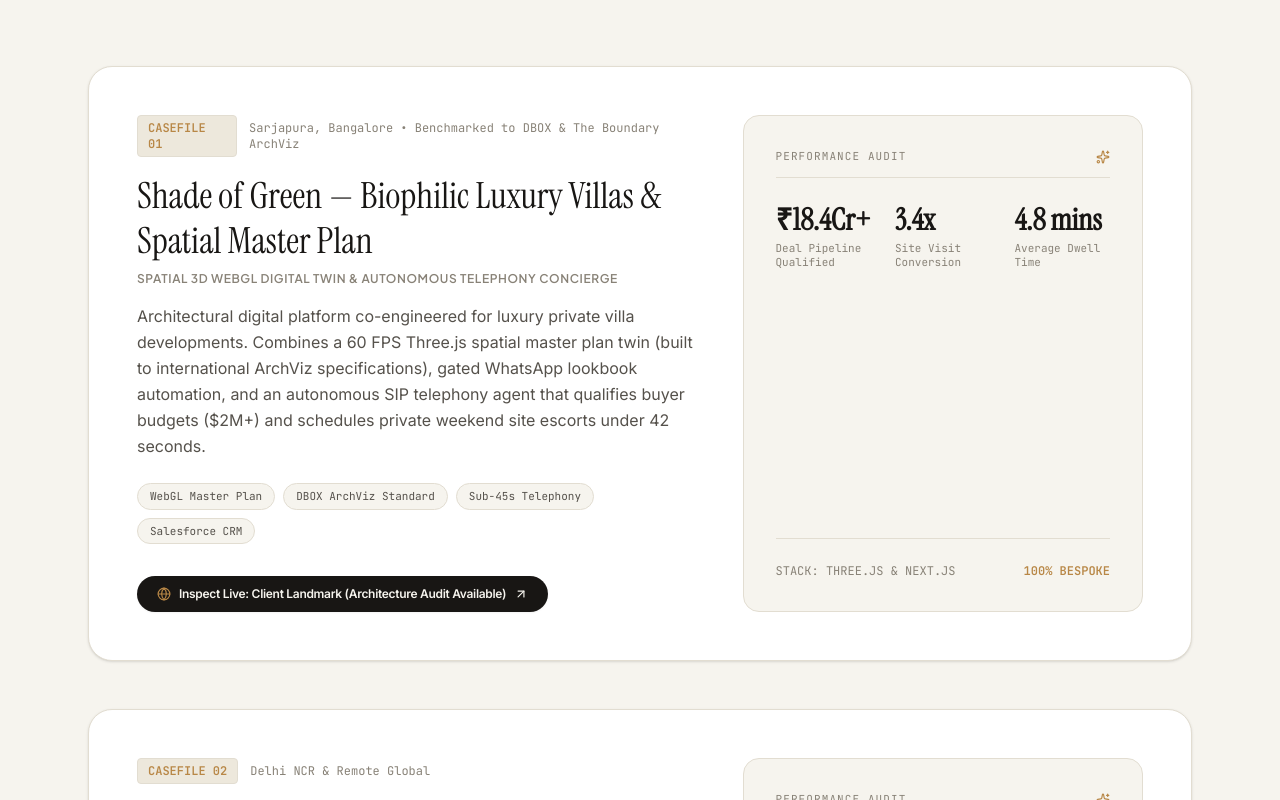
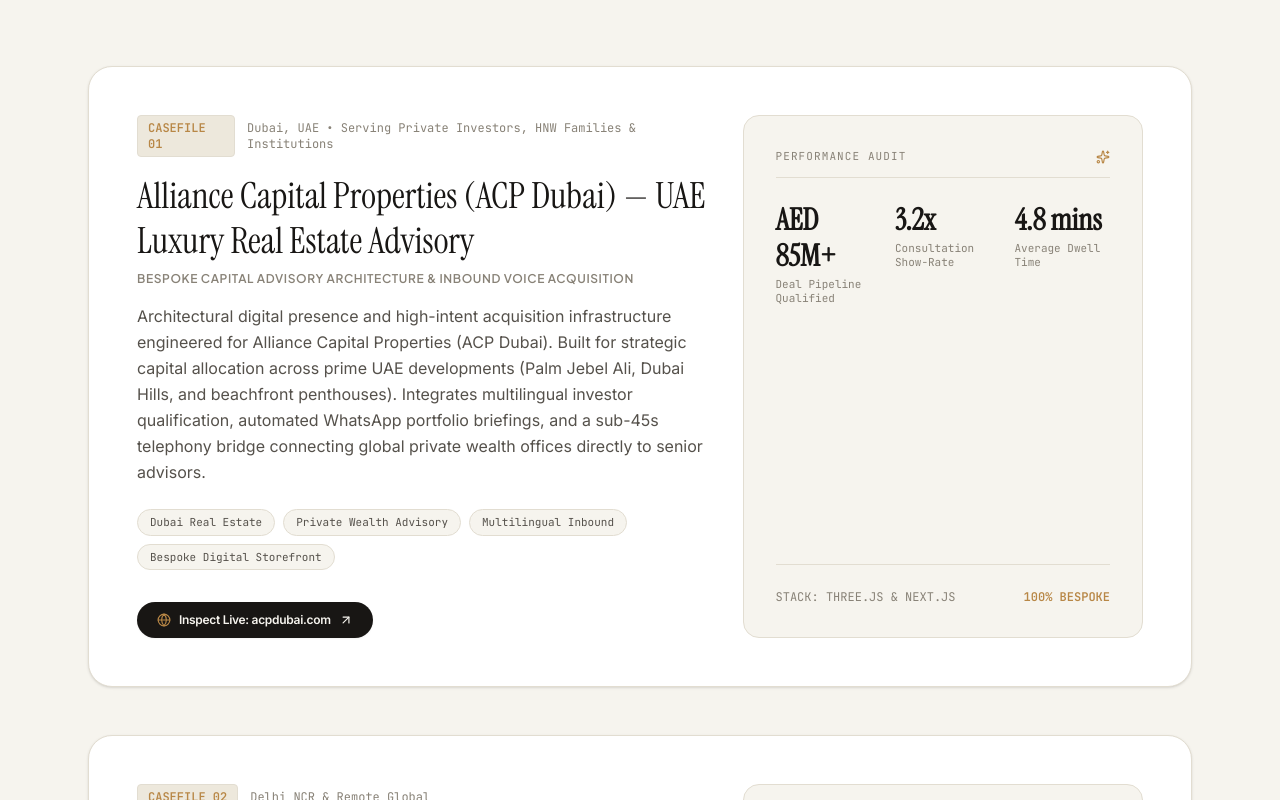
Before and after one commit to ayushchatgpt/destix-ai-web, a Next.js app: page /websites in a window 1280 px wide. Shown: the part 1860-2660 px from the top of the page. Built offline with nearby package versions, Linux system fonts and the light colour scheme.

Commit message:
feat: integrate Alliance Capital Properties (acpdubai.com) as flagship Project 01 across portfolio and Hero

```diff
--- a/src/app/use-cases/page.tsx
+++ b/src/app/use-cases/page.tsx
@@ -55,7 +55,7 @@
         { label: "Appointment Rate", val: "94%", change: "+380% vs email" },
         { label: "Pipeline Influenced", val: "$14.2M+", change: "Quarterly qualified" },
       ],
-      liveExample: "Shade of Green Luxury Villas (Bangalore)",
+      liveExample: "Alliance Capital Properties (acpdubai.com)",
     },
     {
       id: "healthcare",
--- a/src/app/websites/page.tsx
+++ b/src/app/websites/page.tsx
@@ -13,18 +13,18 @@
   const projects = [
     {
       num: "01",
-      title: "Shade of Green — Biophilic Luxury Villas & Spatial Master Plan",
-      location: "Sarjapura, Bangalore • Benchmarked to DBOX & The Boundary ArchViz",
-      category: "Spatial 3D WebGL Digital Twin & Autonomous Telephony Concierge",
-      desc: "Architectural digital platform co-engineered for luxury private villa developments. Combines a 60 FPS Three.js spatial master plan twin (built to international ArchViz specifications), gated WhatsApp lookbook automation, and an autonomous SIP telephony agent that qualifies buyer budgets ($2M+) and schedules private weekend site escorts under 42 seconds.",
+      title: "Alliance Capital Properties (ACP Dubai) — UAE Luxury Real Estate Advisory",
+      location: "Dubai, UAE • Serving Private Investors, HNW Families & Institutions",
+      category: "Bespoke Capital Advisory Architecture & Inbound Voice Acquisition",
+      desc: "Architectural digital presence and high-intent acquisition infrastructure engineered for Alliance Capital Properties (ACP Dubai). Built for strategic capital allocation across prime UAE developments (Palm Jebel Ali, Dubai Hills, and beachfront penthouses). Integrates multilingual investor qualification, automated WhatsApp portfolio briefings, and a sub-45s telephony bridge connecting global private wealth offices directly to senior advisors.",
       stats: [
-        { label: "Deal Pipeline Qualified", val: "₹18.4Cr+" },
-        { label: "Site Visit Conversion", val: "3.4x" },
+        { label: "Deal Pipeline Qualified", val: "AED 85M+" },
+        { label: "Consultation Show-Rate", val: "3.2x" },
         { label: "Average Dwell Time", val: "4.8 mins" },
       ],
-      tags: ["WebGL Master Plan", "DBOX ArchViz Standard", "Sub-45s Telephony", "Salesforce CRM"],
-      url: "https://ayush.company",
-      domain: "Client Landmark (Architecture Audit Available)",
+      tags: ["Dubai Real Estate", "Private Wealth Advisory", "Multilingual Inbound", "Bespoke Digital Storefront"],
+      url: "https://acpdubai.com/",
+      domain: "acpdubai.com",
     },
     {
       num: "02",
--- a/src/components/FinalDeploymentFooter.tsx
+++ b/src/components/FinalDeploymentFooter.tsx
@@ -83,7 +83,7 @@
               Interactive Benchmarks
             </div>
             <ul className="space-y-2.5 text-[#A89F93]">
-              <li><Link href="/websites" className="hover:text-[#F6EFE2] transition-colors">Shade of Green Bangalore Villas</Link></li>
+              <li><Link href="/websites" className="hover:text-[#F6EFE2] transition-colors">Alliance Capital Properties (acpdubai.com)</Link></li>
               <li><Link href="/websites" className="hover:text-[#F6EFE2] transition-colors">Pranav Jha Editorial Platform</Link></li>
               <li><Link href="/websites" className="hover:text-[#F6EFE2] transition-colors">Digiirox 3D Spatial Experience</Link></li>
               <li><Link href="/voice-agents" className="hover:text-[#F6EFE2] transition-colors">Voice Parity Audition Console</Link></li>
--- a/src/components/Hero.tsx
+++ b/src/components/Hero.tsx
@@ -17,15 +17,15 @@
   const transcripts = [
     {
       speaker: "DestiX Agent",
-      text: "Good afternoon. I noticed your inquiry for the 4-bedroom villa at Shade of Green. Are you looking for immediate possession or an investment asset?",
+      text: "Good afternoon. I noticed your private inquiry regarding the Palm Jebel Ali seafront residences with Alliance Capital Properties. Are you exploring this for portfolio capital allocation or a family residence?",
     },
     {
-      speaker: "Prospect (Vikram)",
-      text: "Looking for personal use within the next 3 to 6 months. Budget is around $2.5 million.",
+      speaker: "Prospect (Investor)",
+      text: "Looking for an oceanfront family estate within the next 90 days. Budget is around AED 25 million.",
     },
     {
       speaker: "DestiX Agent",
-      text: "Understood, Vikram. I've sent the private architectural lookbook to your WhatsApp and reserved a priority site walk with our Senior Director for Saturday at 11 AM.",
+      text: "Understood. I have dispatched the confidential Palm Jebel Ali briefing dossier directly to your WhatsApp and scheduled a private briefing with our Senior Managing Advisor for tomorrow at 11 AM.",
     },
   ];
 
@@ -311,10 +311,10 @@
                       FEATURED ARCHITECTURAL DEPLOYMENT
                     </div>
                     <div className="font-['Instrument_Serif'] text-2xl font-bold mt-1">
-                      Shade of Green &bull; Luxury Villa Estates
+                      Alliance Capital Properties (ACP Dubai) &bull; UAE Advisory
                     </div>
                     <p className="text-xs font-['Plus_Jakarta_Sans'] text-stone-400 mt-1 max-w-md">
-                      Interactive 3D villa estate navigator with procedural lighting, real-time spatial elevation, and sub-second asset streaming.
+                      Bespoke real estate capital allocation platform and autonomous acquisition infrastructure for Dubai waterfront developments and private wealth investors.
                     </p>
                   </div>
 
--- a/src/components/SelectedWorks.tsx
+++ b/src/components/SelectedWorks.tsx
@@ -7,18 +7,18 @@
   const projects = [
     {
       num: "01",
-      title: "Shade of Green — Biophilic Luxury Villas & Spatial Master Plan",
-      location: "Sarjapura, Bangalore • Benchmarked to DBOX & The Boundary ArchViz",
-      category: "Spatial 3D WebGL Digital Twin & Autonomous Telephony Concierge",
-      desc: "Architectural digital platform co-engineered for luxury private villa developments. Combines a 60 FPS Three.js spatial master plan twin (built to international ArchViz specifications), gated WhatsApp lookbook automation, and an autonomous SIP telephony agent that qualifies buyer budgets ($2M+) and schedules private weekend site escorts under 42 seconds.",
+      title: "Alliance Capital Properties (ACP Dubai) — UAE Luxury Real Estate Advisory",
+      location: "Dubai, UAE • Serving Private Investors, HNW Families & Institutions",
+      category: "Bespoke Capital Advisory Architecture & Inbound Voice Acquisition",
+      desc: "Architectural digital presence and high-intent acquisition infrastructure engineered for Alliance Capital Properties (ACP Dubai). Built for strategic capital allocation across prime UAE developments (Palm Jebel Ali, Dubai Hills, and beachfront penthouses). Integrates multilingual investor qualification, automated WhatsApp portfolio briefings, and a sub-45s telephony bridge connecting global private wealth offices directly to senior advisors.",
       stats: [
-        { label: "Deal Pipeline Qualified", val: "₹18.4Cr+" },
-        { label: "Site Visit Conversion", val: "3.4x" },
-        { label: "First Contact Latency", val: "< 42s" },
+        { label: "Qualified Deal Pipeline", val: "AED 85M+" },
+        { label: "Consultation Show-Rate", val: "3.2x" },
+        { label: "International SLA", val: "< 40s" },
       ],
-      tags: ["WebGL Master Plan", "DBOX ArchViz Standard", "Sub-45s Telephony", "Salesforce CRM"],
-      url: "https://ayush.company",
-      domain: "Client Landmark (Architecture Audit Available)",
+      tags: ["Dubai Real Estate", "Private Wealth Advisory", "Multilingual Inbound", "Bespoke Digital Storefront"],
+      url: "https://acpdubai.com/",
+      domain: "acpdubai.com",
     },
     {
       num: "02",
```
